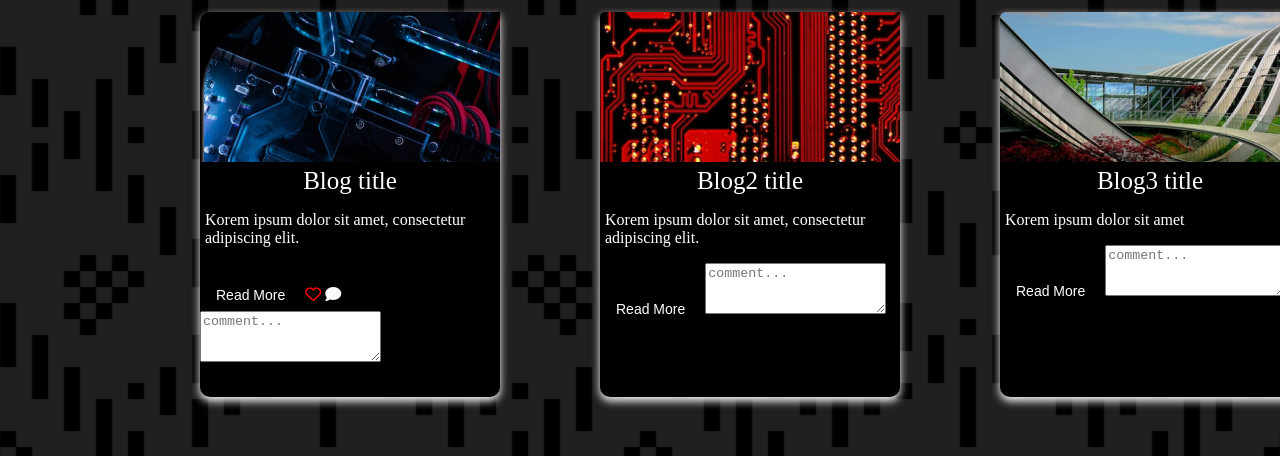
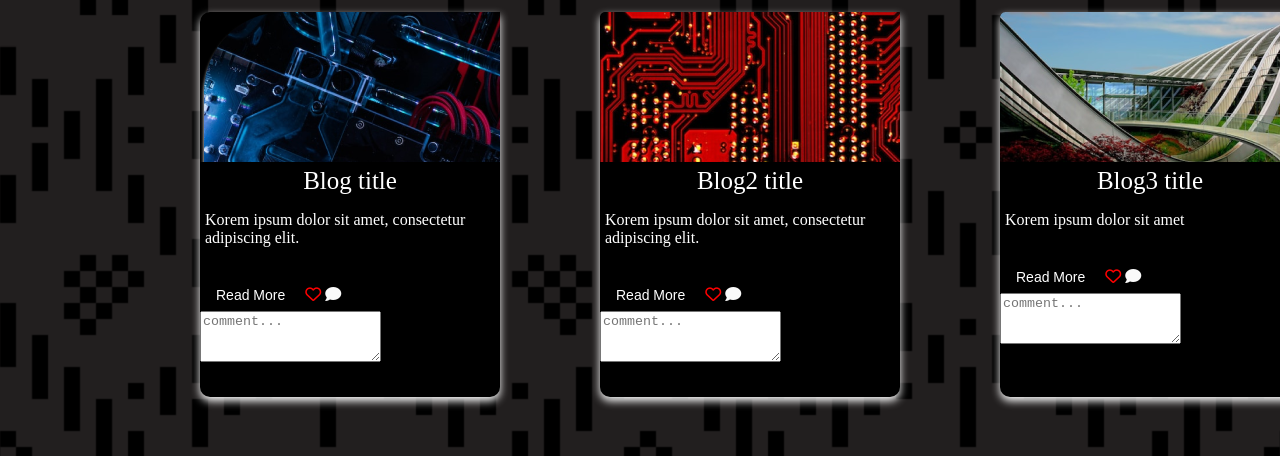
Before and after one commit to ReneNtabana/my-brand-frontend, a plain HTML site: page blog.html in a window 1280 px wide. Shown: the part 193-649 px from the top of the page. Drawn offline with Linux system fonts and the light colour scheme.

Commit message:
comment config

```diff
--- a/blog.html
+++ b/blog.html
@@ -35,7 +35,7 @@
                 <button type="button" class="read-more">Read More</button>
                 <i class="fa-regular fa-heart" id ="like"></i>
                 <i class="fa-solid fa-comment" id="comment"></i>
-                <textarea cols="20" rows="3" type="text" name="viewer-comment" id="viewer-comment" placeholder="comment..."></textarea>
+                <textarea cols="20" rows="3" type="text" name="viewer-comment" id="blog1-comment" placeholder="comment..."></textarea>
 
             </div>
             <div class="blog2-container">
@@ -44,7 +44,9 @@
                 <p>Korem ipsum dolor sit amet, consectetur adipiscing elit.</p>
                 <p class="more">Nunc vulputate libero et velit interdum, ac aliquet odio mattis. Class aptent taciti sociosqu ad litora torquent per conubia nostra, per inceptos himenaeos. Curabitur tempus urna at turpis condimentum lobortis. Ut commodo efficitur neque. Ut diam quam, semper iaculis condimentum ac, vestibulum eu nisl.</p>
                 <button type="button" class="read-more">Read More</button>
-                <textarea cols="20" rows="3" type="text" name="viewer-comment" id="viewer-comment" placeholder="comment..."></textarea>
+                <i class="fa-regular fa-heart" id ="like"></i>
+                <i class="fa-solid fa-comment" id="comment"></i>
+                <textarea cols="20" rows="3" type="text" name="viewer-comment" id="blog2-comment" placeholder="comment..."></textarea>
             </div>
             <div class="blog3-container">
                 <div class="blog3-image"></div>
@@ -52,7 +54,9 @@
                 <p>Korem ipsum dolor sit amet</p>
                 <p class="more"> consectetur adipiscing elit. Nunc vulputate libero et velit interdum, ac aliquet odio mattis. Class aptent taciti sociosqu ad litora torquent per conubia nostra, per inceptos himenaeos. Curabitur tempus urna at turpis condimentum lobortis. Ut commodo efficitur neque. Ut diam quam, semper iaculis condimentum ac, vestibulum eu nisl.</p>
                 <button type="button" class="read-more">Read More</button>
-                <textarea cols="20" rows="3" type="text" name="viewer-comment" id="viewer-comment" placeholder="comment..."></textarea>
+                <i class="fa-regular fa-heart" id ="like"></i>
+                <i class="fa-solid fa-comment" id="comment"></i>
+                <textarea cols="20" rows="3" type="text" name="viewer-comment" id="blog3-comment" placeholder="comment..."></textarea>
             </div>
         </div>
             <Div class="social-icons">
```
